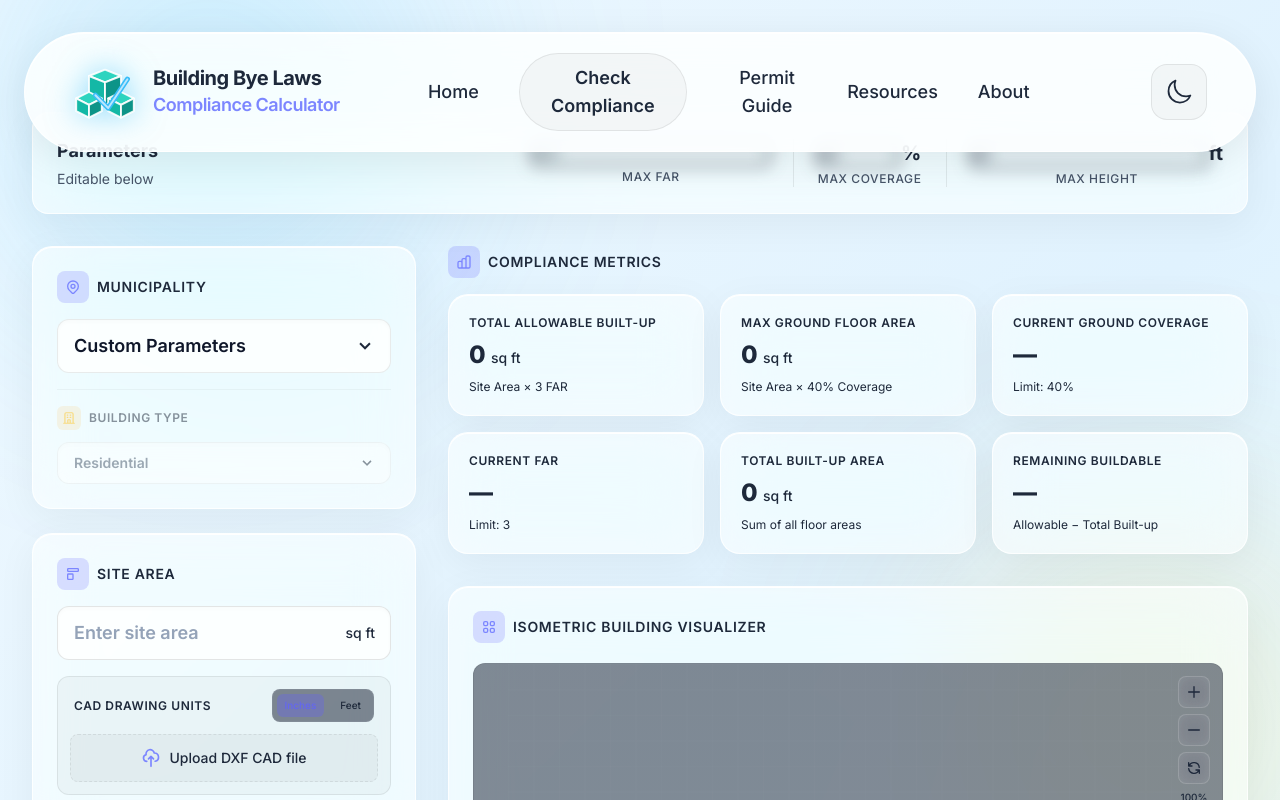
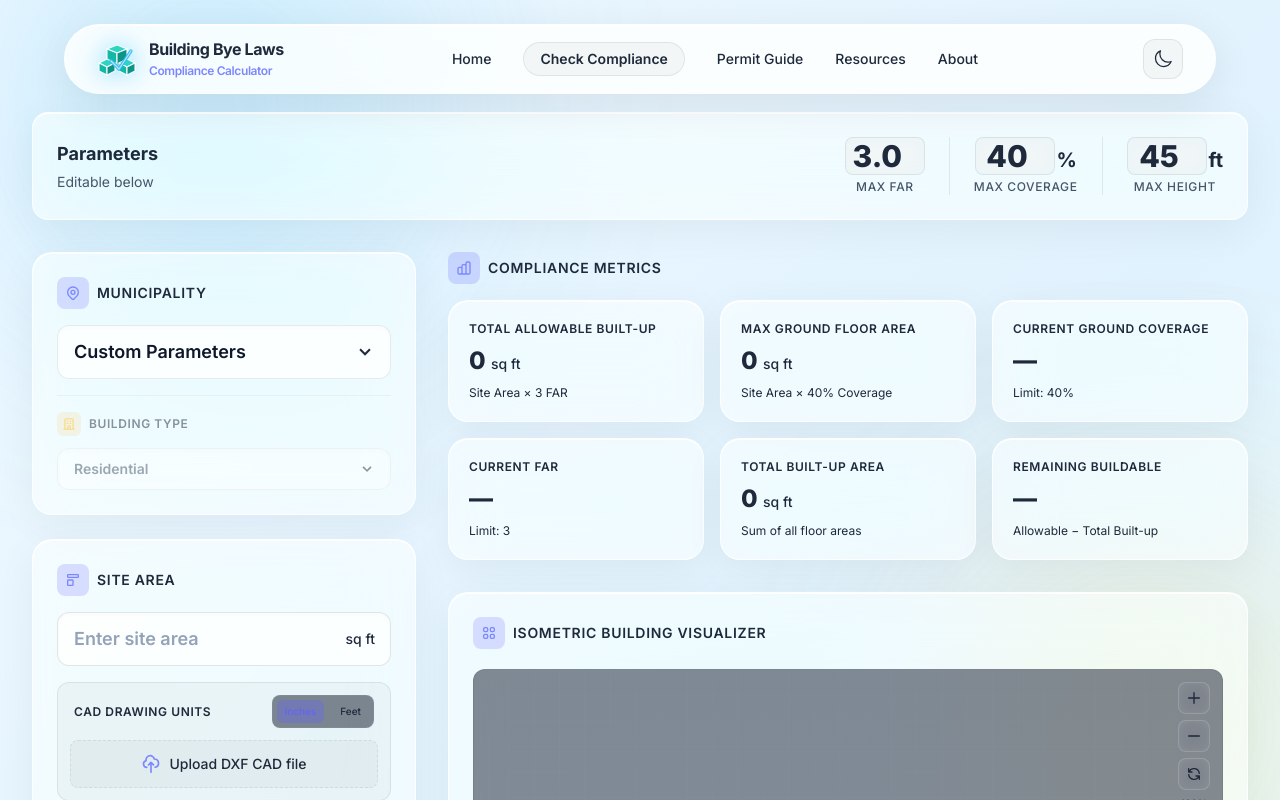
Before and after one commit to sudils58/byelaw-viz-new, a React (Vite) app: page / in a window 1280 px wide. Shown: the top 800 px of the page. Built offline with nearby package versions, Linux system fonts and the light colour scheme.

Commit message:
fix: Reduce Navbar scale to 80%, fix parameter inputs, add smooth scrolling

```diff
--- a/src/App.jsx
+++ b/src/App.jsx
@@ -211,7 +211,7 @@ export default function App() {
                                     value={maxFAR}
                                     onChange={(e) => setMaxFAR(e.target.value)}
                                     disabled={location !== 'custom'}
-                                    className={`w - 20 text - 3xl font - extrabold text - center bg - white / 10 backdrop - blur - sm border border - white / 20 rounded - lg text - white placeholder: text - white / 30 focus: outline - none focus: border - indigo - 400 / 60 focus: ring - 2 focus: ring - indigo - 400 / 20 ${location !== 'custom' ? 'opacity-70 cursor-not-allowed' : ''} `}
+                                    className={`w-20 text-3xl font-extrabold text-center bg-white/10 backdrop-blur-sm border border-white/20 rounded-lg text-white placeholder:text-white/30 focus:outline-none focus:border-indigo-400/60 focus:ring-2 focus:ring-indigo-400/20 ${location !== 'custom' ? 'opacity-70 cursor-not-allowed' : ''}`}
                                 />
                                 <div className="text-xs text-indigo-200/70 uppercase tracking-wider font-medium mt-1">Max FAR</div>
                             </div>
@@ -227,7 +227,7 @@ export default function App() {
                                         value={maxCoverage}
                                         onChange={(e) => setMaxCoverage(e.target.value)}
                                         disabled={location !== 'custom'}
-                                        className={`w - 20 text - 3xl font - extrabold text - center bg - white / 10 backdrop - blur - sm border border - white / 20 rounded - lg text - white placeholder: text - white / 30 focus: outline - none focus: border - indigo - 400 / 60 focus: ring - 2 focus: ring - indigo - 400 / 20 ${location !== 'custom' ? 'opacity-70 cursor-not-allowed' : ''} `}
+                                        className={`w-20 text-3xl font-extrabold text-center bg-white/10 backdrop-blur-sm border border-white/20 rounded-lg text-white placeholder:text-white/30 focus:outline-none focus:border-indigo-400/60 focus:ring-2 focus:ring-indigo-400/20 ${location !== 'custom' ? 'opacity-70 cursor-not-allowed' : ''}`}
                                     />
                                     <span className="text-xl font-bold text-white/70">%</span>
                                 </div>
@@ -244,7 +244,7 @@ export default function App() {
                                         value={maxHeight}
                                         onChange={(e) => setMaxHeight(e.target.value)}
                                         disabled={location !== 'custom'}
-                                        className={`w - 20 text - 3xl font - extrabold text - center bg - white / 10 backdrop - blur - sm border border - white / 20 rounded - lg text - white placeholder: text - white / 30 focus: outline - none focus: border - indigo - 400 / 60 focus: ring - 2 focus: ring - indigo - 400 / 20 ${location !== 'custom' ? 'opacity-70 cursor-not-allowed' : ''} `}
+                                        className={`w-20 text-3xl font-extrabold text-center bg-white/10 backdrop-blur-sm border border-white/20 rounded-lg text-white placeholder:text-white/30 focus:outline-none focus:border-indigo-400/60 focus:ring-2 focus:ring-indigo-400/20 ${location !== 'custom' ? 'opacity-70 cursor-not-allowed' : ''}`}
                                     />
                                     <span className="text-xl font-bold text-white/70">ft</span>
                                 </div>
--- a/src/components/Navigation.jsx
+++ b/src/components/Navigation.jsx
@@ -39,15 +39,15 @@ export default function Navigation({ theme, setTheme }) {
     }, []);
 
     return (
-        <header className="fixed top-8 left-0 right-0 z-50 pointer-events-none px-6 flex justify-center">
+        <header className="fixed top-6 left-0 right-0 z-50 pointer-events-none px-4 flex justify-center">
             {/* The actual floating bar */}
             <div
                 ref={navRef}
-                className="pointer-events-auto glass-header px-12 py-5 rounded-full flex items-center justify-between w-full max-w-[1400px] transition-transform duration-700 ease-out"
+                className="pointer-events-auto glass-header px-8 py-3.5 rounded-full flex items-center justify-between w-full max-w-6xl transition-transform duration-700 ease-out"
             >
                 {/* Logo & Title */}
-                <div className="flex items-center gap-4 w-[400px]">
-                    <div className="w-16 h-16 flex items-center justify-center drop-shadow-[0_0_15px_rgba(56,189,248,0.5)]">
+                <div className="flex items-center gap-3 w-[300px]">
+                    <div className="w-10 h-10 flex items-center justify-center drop-shadow-[0_0_12px_rgba(56,189,248,0.5)]">
                         <svg viewBox="0 0 100 100" fill="none" xmlns="http://www.w3.org/2000/svg" className="w-full h-full">
                             <g stroke="rgba(255,255,255,0.9)" strokeWidth="3" strokeLinejoin="round">
                                 {/* Back Center Building */}
@@ -69,21 +69,21 @@ export default function Navigation({ theme, setTheme }) {
                             <path d="M 35,55 L 55,75 L 85,30" stroke="#bae6fd" strokeWidth="3" strokeLinecap="round" strokeLinejoin="round" />
                         </svg>
                     </div>
-                    <h1 className="text-xl font-bold text-white tracking-tight leading-tight hidden sm:block">
+                    <h1 className="text-base font-bold text-white tracking-tight leading-tight hidden sm:block">
                         Building Bye Laws <br />
-                        <span className="text-indigo-400 font-semibold text-lg">Compliance Calculator</span>
+                        <span className="text-indigo-400 font-semibold text-xs">Compliance Calculator</span>
                     </h1>
                 </div>
 
                 {/* Navigation Links */}
-                <nav className="hidden lg:flex items-center gap-10 text-lg font-medium text-white/70">
+                <nav className="hidden lg:flex items-center gap-8 text-sm font-medium text-white/70">
                     <button onClick={() => {
                         window.scrollTo({ top: 0, behavior: 'smooth' });
                     }} className="hover:text-white transition-colors cursor-pointer focus:outline-none">Home</button>
 
                     <button onClick={() => {
                         document.getElementById('compliance')?.scrollIntoView({ behavior: 'smooth' });
-                    }} className="text-white font-semibold drop-shadow-[0_0_10px_rgba(255,255,255,0.3)] bg-white/10 px-6 py-2.5 rounded-full border border-white/10 cursor-pointer focus:outline-none">Check Compliance</button>
+                    }} className="text-white font-semibold drop-shadow-[0_0_8px_rgba(255,255,255,0.3)] bg-white/10 px-4 py-1.5 rounded-full border border-white/10 cursor-pointer focus:outline-none">Check Compliance</button>
 
                     <button onClick={() => {
                         document.getElementById('guide')?.scrollIntoView({ behavior: 'smooth' });
@@ -97,18 +97,18 @@ export default function Navigation({ theme, setTheme }) {
                 </nav>
 
                 {/* Theme Toggle & Mobile Menu */}
-                <div className="flex justify-end w-[200px]">
+                <div className="flex justify-end w-[150px]">
                     <button
                         onClick={() => setTheme(t => t === 'dark' ? 'light' : 'dark')}
-                        className="w-14 h-14 rounded-2xl flex items-center justify-center text-white/70 hover:text-white transition-all bg-white/5 hover:bg-white/10 border border-white/10"
+                        className="w-10 h-10 rounded-xl flex items-center justify-center text-white/70 hover:text-white transition-all bg-white/5 hover:bg-white/10 border border-white/10"
                         aria-label="Toggle Brightness"
                     >
                         {theme === 'dark' ? (
-                            <svg className="w-7 h-7" fill="none" viewBox="0 0 24 24" stroke="currentColor" strokeWidth={1.5}>
+                            <svg className="w-5 h-5" fill="none" viewBox="0 0 24 24" stroke="currentColor" strokeWidth={1.5}>
                                 <path strokeLinecap="round" strokeLinejoin="round" d="M12 3v2.25m6.364.386l-1.591 1.591M21 12h-2.25m-.386 6.364l-1.591-1.591M12 18.75V21m-4.773-4.227l-1.591 1.591M5.25 12H3m4.227-4.773L5.636 5.636M15.75 12a3.75 3.75 0 11-7.5 0 3.75 3.75 0 017.5 0z" />
                             </svg>
                         ) : (
-                            <svg className="w-7 h-7" fill="none" viewBox="0 0 24 24" stroke="currentColor" strokeWidth={1.5}>
+                            <svg className="w-5 h-5" fill="none" viewBox="0 0 24 24" stroke="currentColor" strokeWidth={1.5}>
                                 <path strokeLinecap="round" strokeLinejoin="round" d="M21.752 15.002A9.718 9.718 0 0118 15.75c-5.385 0-9.75-4.365-9.75-9.75 0-1.33.266-2.597.748-3.752A9.753 9.753 0 003 11.25C3 16.635 7.365 21 12.75 21a9.753 9.753 0 009.002-5.998z" />
                             </svg>
                         )}
--- a/src/index.css
+++ b/src/index.css
@@ -40,6 +40,13 @@ body {
   color: #f1f5f9;
   -webkit-font-smoothing: antialiased;
   -moz-osx-font-smoothing: grayscale;
+}
+
+/* === SMOOTH SCROLLING & BOUNCE EFFECT === */
+html {
+  scroll-behavior: smooth;
+  overscroll-behavior-y: auto;
+  /* allows native bounce on supported browsers */
 }
 
 /* === AMBIENT BACKGROUND BLOBS === */
```
